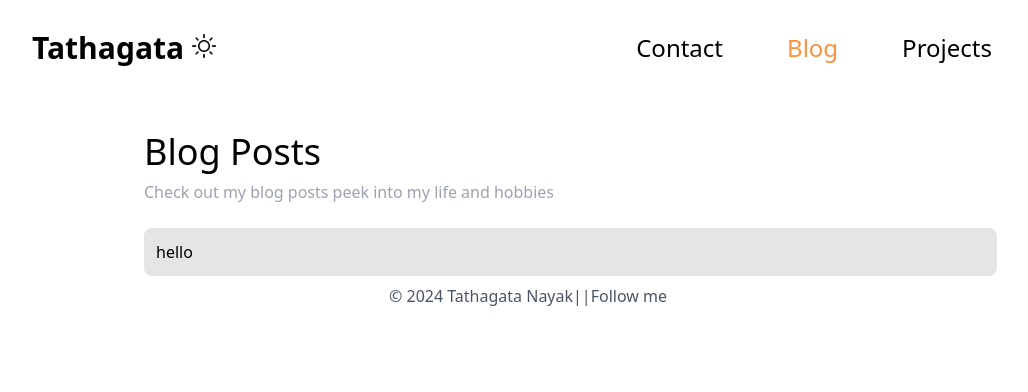
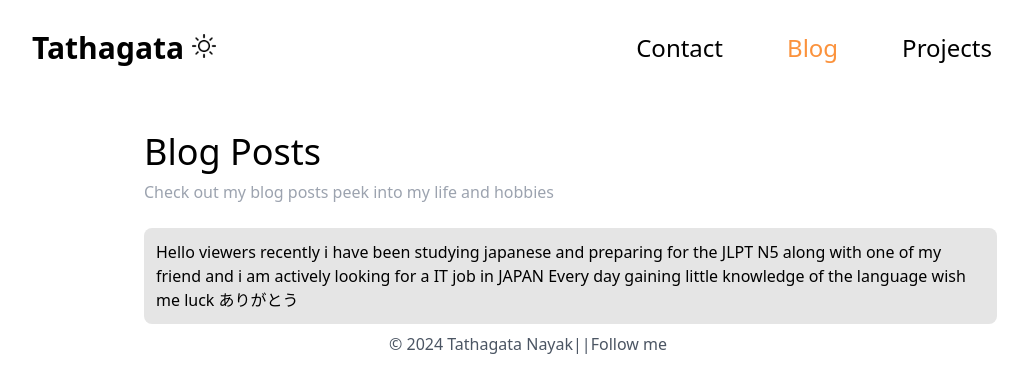
Before and after one commit to somu14/portfolioweb, a React (Create React App) app: page /Blog in a window 1280 px wide. Shown: the top 392 px of the page, without its empty margins (112-1140 px from the left). Built offline with nearby package versions, Linux system fonts and the light colour scheme.

Commit message:
Update Blog.jsx

```diff
--- a/src/components/Blog/Blog.jsx
+++ b/src/components/Blog/Blog.jsx
@@ -9,7 +9,11 @@ function Blog() {
     </div>
     <div className="mt-6">
         <div className="bg-neutral-200 w-2/3 ml-64 p-3 rounded-lg">
-            hello
+             Hello viewers recently i have been studying japanese and preparing for the JLPT N5
+            along with one of my friend and i am actively looking for a IT job in JAPAN
+            Every day gaining little knowledge of the language
+            wish me luck
+            ありがとう
         </div>
     </div>
     </>
```
